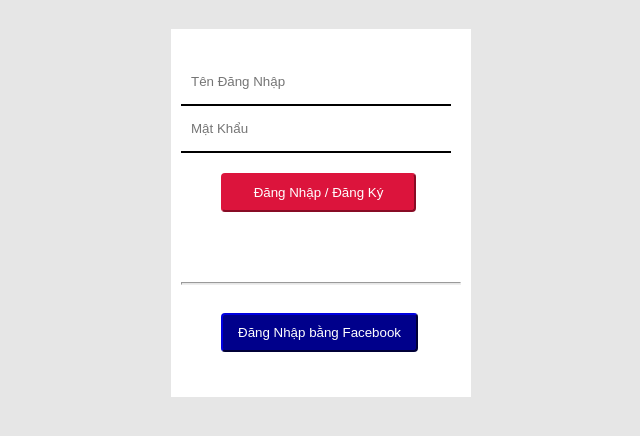
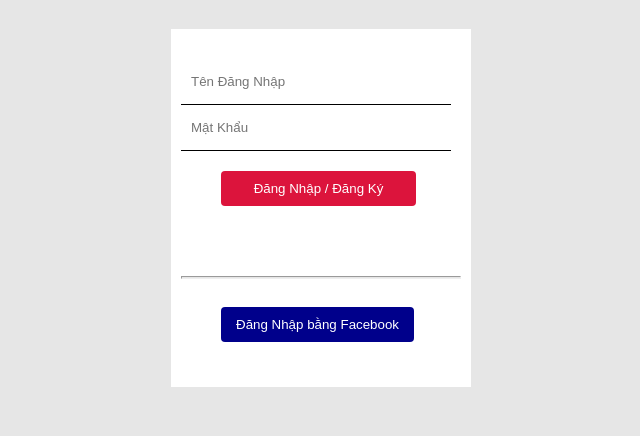
Before and after one commit to nampham148/LoginForm, a plain HTML site: page index.html in a window 1280 px wide. Shown: the part 172-608 px from the top of the page, without its empty margins (319-959 px from the left). Drawn offline with Linux system fonts and the light colour scheme.

Commit message:
Su dung class

```diff
--- a/index.html
+++ b/index.html
@@ -6,14 +6,14 @@
     <title></title>
   </head>
   <body>
-    <div class="12345">
+    <div class="Main_body">
       <p> Đăng nhập/Đăng ký </p>
-      <form class="54321">
+      <form class="Interact">
         <input type="text" placeholder="Tên Đăng Nhập"> <br />
         <input type="password" placeholder="Mật Khẩu"> <br />
-        <button type="button" class="button1"> Đăng Nhập / Đăng Ký </button>
+        <button type="button" class="Register"> Đăng Nhập / Đăng Ký </button>
         <hr/>
-        <button type="button" class="button2"> Đăng Nhập bằng Facebook</button>
+        <button type="button" class="Facebook"> Đăng Nhập bằng Facebook</button>
       </form>
     </div>
   </body>
--- a/style.css
+++ b/style.css
@@ -2,7 +2,7 @@ body{
   background-color: #e6e6e6;
 }
 
-div{
+.Main_body{
   position: relative;
   top: 100px;
   margin-left: auto;
@@ -17,7 +17,7 @@ p {
   margin-right: auto;
 }
 
-form{
+.Interact{
   padding: 30px 10px 25px;
   background-color: white;
 }
@@ -27,19 +27,19 @@ input{
   width: 250px;
   padding: 10px;
   border: None;
-  border-bottom: solid 2px black;
+  border-bottom: solid 1px black;
 }
 
 input:focus{
     outline: none;
-    border-bottom: solid 2px red;
+    border-bottom: solid 1px red;
 }
 
 hr{
+  margin-top: 50px;
   color: #e6e6e6;
   background-color: #e6e6e6;
   height: 1px;
-  margin-top: 50px;
 }
 
 button{
@@ -47,33 +47,33 @@ button{
   border-radius: 4px;
   color: white;
   margin: 20px 40px;
+  outline: 0 none;
   transition: background-color 0.5s;
-  transition: color: 0.5s;
+  transition: color 0.5s;
+  cursor: pointer;
+  border: 0 none;
 }
 
-.button1{
+.Register{
   width: 195px;
   background-color: #DC143C;
-  border-color: #DC143C;
 }
 
-.button2{
+.Facebook{
   background-color: #00008B;
-  border-color: #00008B;
 }
 
-button{
-  outline: 0 none;
+button:hover{
+  background-color: white;
+  padding: 9px;
 }
 
-.button1:hover{
-  background-color: white;
+.Register:hover{
   color: #DC143C;
-  cursor: pointer;
+  border: solid 1px #DC143C;
 }
 
-.button2:hover{
-  background-color: white;
+.Facebook:hover{
   color: #00008B;
-  cursor: pointer;
+  border: solid 1px #00008B;
 }
```
